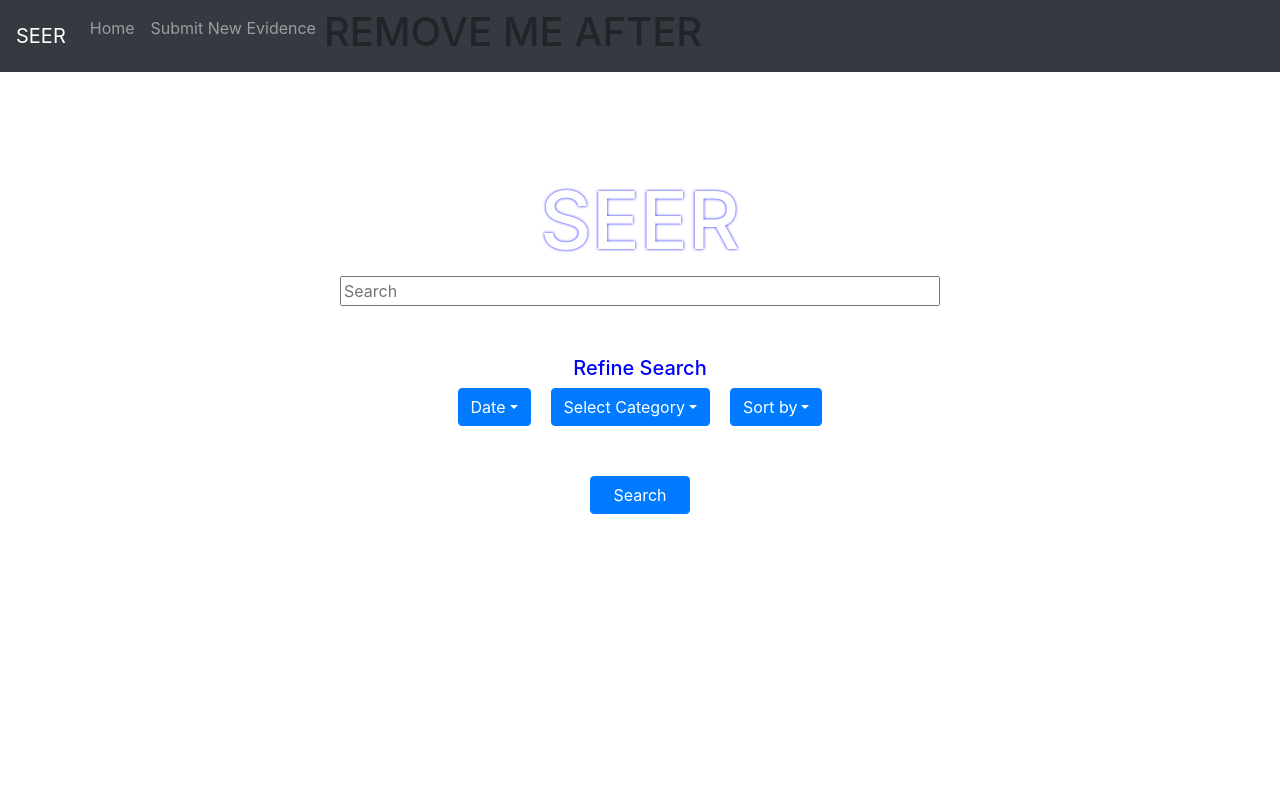
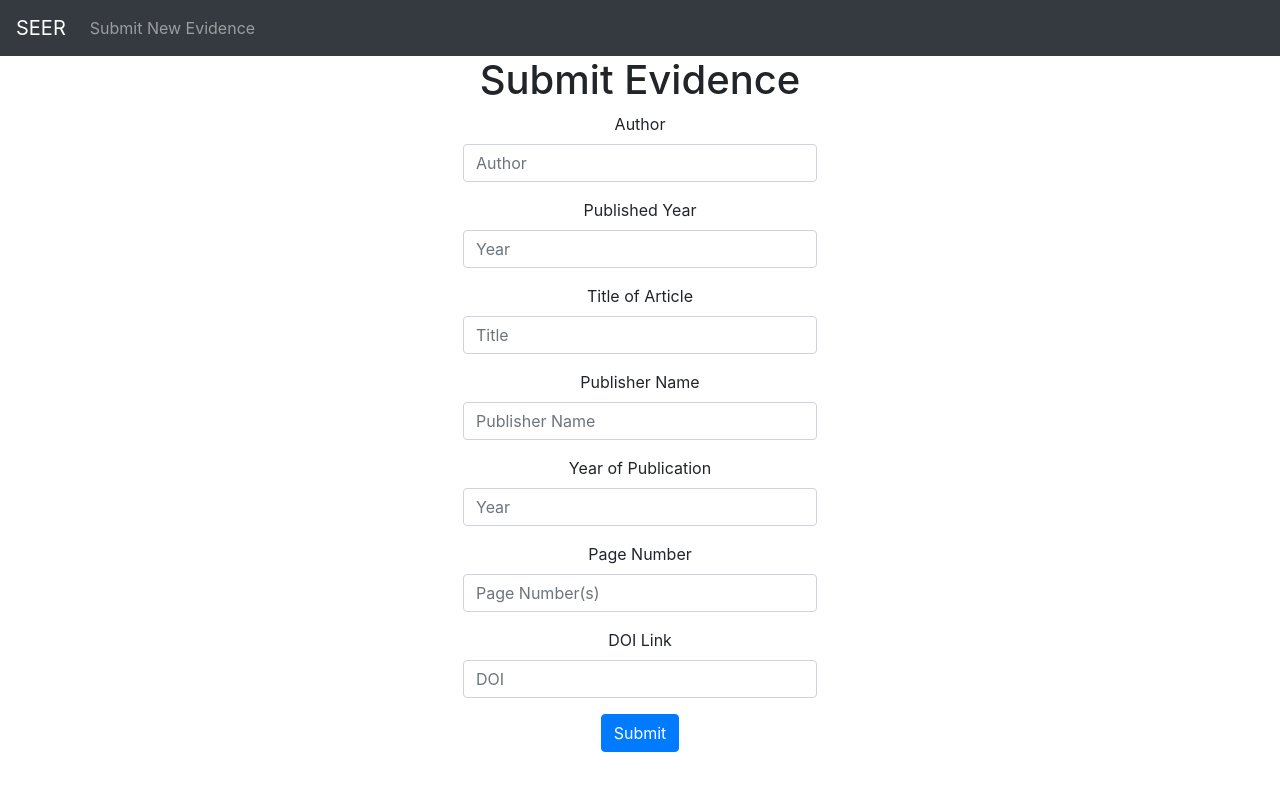
Before and after one commit to trowa0304/cise-project, a React (Create React App) app: page /submit in a window 1280 px wide. Shown: the top 790 px of the page. Built offline with nearby package versions, Linux system fonts and the light colour scheme.

Commit message:
Submit Evidence Form page
-Implemented necessary input fields
-Implemented functional navigation bar

```diff
--- a/package.json
+++ b/package.json
@@ -16,6 +16,7 @@
     "react": "^16.13.1",
     "react-bootstrap": "^1.3.0",
     "react-dom": "^16.13.1",
+    "react-router-dom": "^5.2.0",
     "react-scripts": "^3.4.3",
     "serve": "^11.3.2"
   },
--- a/src/App.js
+++ b/src/App.js
@@ -2,15 +2,22 @@ import React, { Component } from "react";
 import "bootstrap/dist/css/bootstrap.min.css";
 import "./App.css";
 import HomePage from "../src/components/pages/HomePage";
+import SubmitPage from "../src/components/pages/SubmitPage";
 import NavigationBar from "../src/components/general-components/NavigationBar";
+import { BrowserRouter as Router, Switch, Route } from "react-router-dom";
 
 class App extends Component {
   render() {
     return (
-      <div className="App">
-        <NavigationBar />
-        <HomePage />
-      </div>
+      <Router>
+        <div className="App">
+          <NavigationBar />
+          <Switch>
+            <Route path="/" exact component={HomePage} />
+            <Route path="/submit" component={SubmitPage} />
+          </Switch>
+        </div>
+      </Router>
     );
   }
 }
--- a/src/components/general-components/NavigationBar.js
+++ b/src/components/general-components/NavigationBar.js
@@ -7,12 +7,9 @@ class NavigationBar extends React.Component {
     return (
       <div>
         <Navbar bg="dark" variant="dark">
-          <Navbar.Brand href="#home">SEER</Navbar.Brand>
+          <Navbar.Brand href="/">SEER</Navbar.Brand>
           <Nav className="mr-auto">
-            <Nav.Link href="#home">Home</Nav.Link>
-            <Nav.Link href="#features">Submit New Evidence</Nav.Link>
-            <h1>REMOVE ME AFTER</h1>
-
+            <Nav.Link href="/submit">Submit New Evidence</Nav.Link>
           </Nav>
         </Navbar>
       </div>
--- /dev/null
+++ b/src/components/pages/SubmitPage.js
@@ -0,0 +1,13 @@
+import React from 'react';
+import SubmitForm from "../submit-evidence-components/SubmitForm";
+
+class SubmitPage extends React.Component{
+
+    render(){
+        return(
+            <SubmitForm/>
+        );
+    }
+
+}
+export default SubmitPage;
--- /dev/null
+++ b/src/components/submit-evidence-components/SubmitForm.css
@@ -0,0 +1,3 @@
+.container-size{
+width: 30%;
+}
--- /dev/null
+++ b/src/components/submit-evidence-components/SubmitForm.js
@@ -0,0 +1,61 @@
+import React from "react";
+import { Button, Container, Form, FormControl } from "react-bootstrap";
+import "./SubmitForm.css";
+
+class SubmitForm extends React.Component {
+  render() {
+    return (
+      <Container fluid className="container-size">
+        <h1>Submit Evidence</h1>
+        <Form>
+          {/* Author */}
+          <Form.Group controlId="author">
+            <Form.Label>Author</Form.Label>
+            <FormControl placeholder="Author"></FormControl>
+          </Form.Group>
+
+          {/* Year */}
+          <Form.Group controlId="year">
+            <Form.Label>Published Year</Form.Label>
+            <FormControl placeholder="Year"></FormControl>
+          </Form.Group>
+
+          {/* Title */}
+          <Form.Group controlId="title">
+            <Form.Label>Title of Article</Form.Label>
+            <FormControl placeholder="Title"></FormControl>
+          </Form.Group>
+
+          {/* Publisher */}
+          <Form.Group controlId="publisher">
+            <Form.Label>Publisher Name</Form.Label>
+            <FormControl placeholder="Publisher Name"></FormControl>
+          </Form.Group>
+
+          {/* Volume */}
+          <Form.Group controlId="volumeNo">
+            <Form.Label>Year of Publication</Form.Label>
+            <FormControl placeholder="Year"></FormControl>
+          </Form.Group>
+
+          {/* Page Number */}
+          <Form.Group controlId="pageNo">
+            <Form.Label>Page Number</Form.Label>
+            <FormControl placeholder="Page Number(s)"></FormControl>
+          </Form.Group>
+
+          {/* DOI Link */}
+          <Form.Group controlId="doi">
+            <Form.Label>DOI Link</Form.Label>
+            <FormControl placeholder="DOI"></FormControl>
+          </Form.Group>
+
+          {/* Submit Button */}
+          <Button>Submit</Button>
+        </Form>
+      </Container>
+    );
+  }
+}
+
+export default SubmitForm;
```
Also changed, not shown: 1 other file (tests, documents, lock files or other folders).
